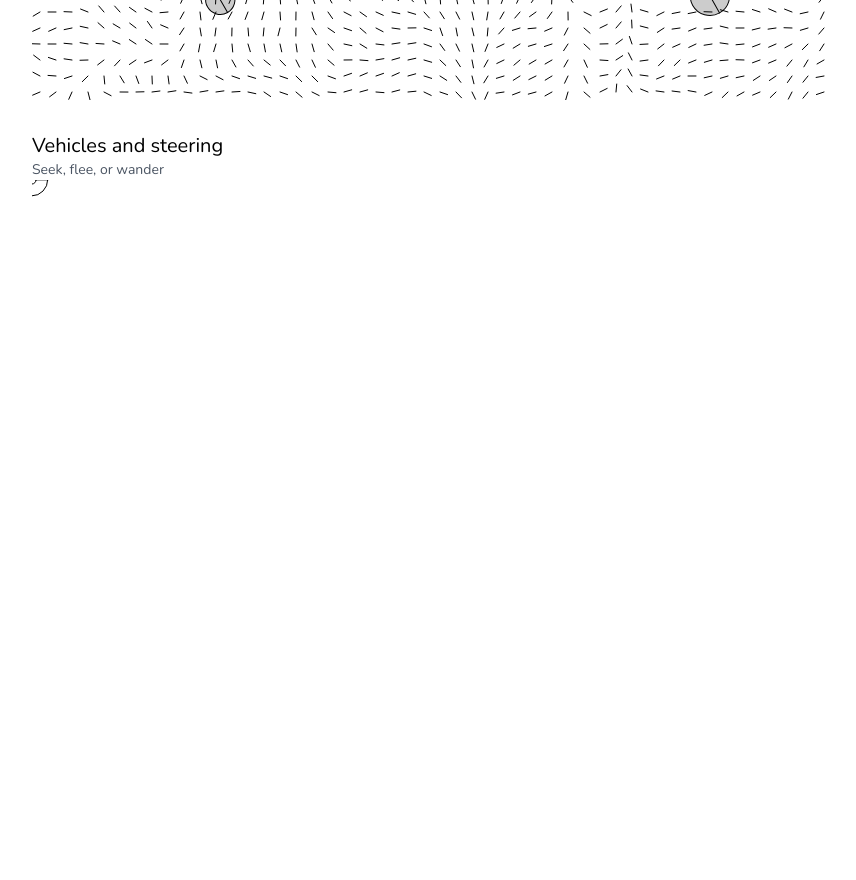
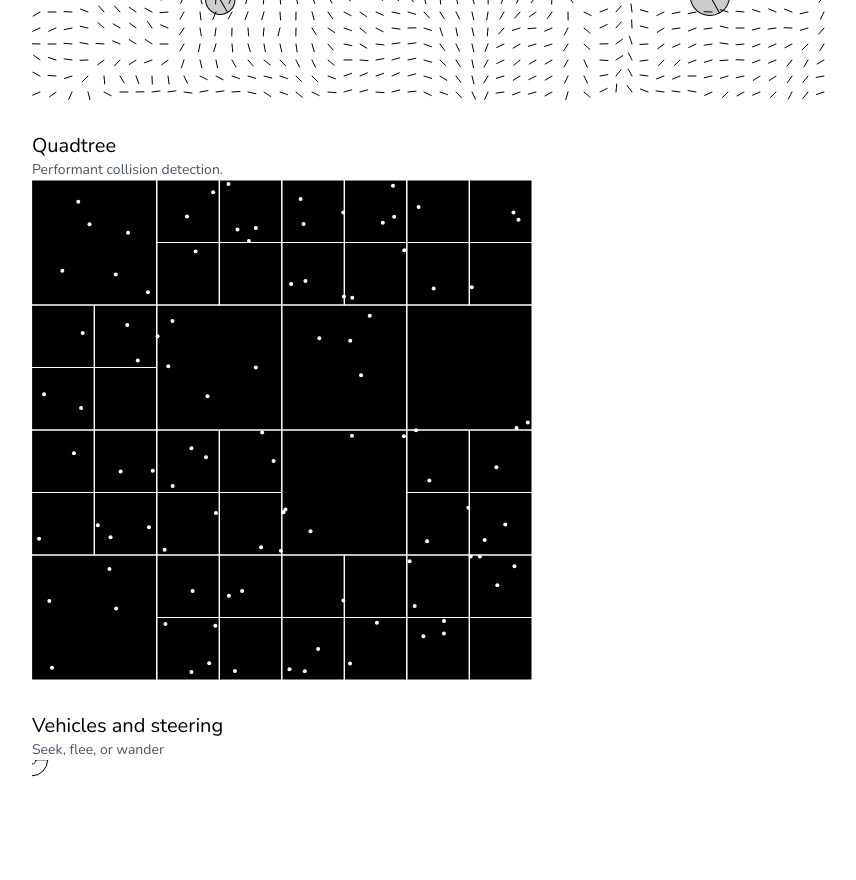
Before and after one commit to connorlindsey/nature-of-code, a website built with Vite: page exercises/05-autonomous-agents/index.html in a window 1280 px wide. Shown: the part 380-1260 px from the top of the page, without its empty margins (296-1152 px from the left). Before the commit the page ends 924 px from the top, so only its background shows below. Built offline with nearby package versions, Linux system fonts and the light colour scheme; what lil-gui would draw is missing.

Commit message:
quadtree pt 1

```diff
--- a/exercises/05-autonomous-agents/index.html
+++ b/exercises/05-autonomous-agents/index.html
@@ -21,6 +21,10 @@
       <h2 class="text-xl">Flow field</h2>
       <p class="subtitle">Following the flow.</p>
     </section>
+    <section id="quadtree">
+      <h2 class="text-xl">Quadtree</h2>
+      <p class="subtitle">Performant collision detection.</p>
+    </section>
     <section id="5.1">
       <h2 class="text-xl">Vehicles and steering</h2>
       <p class="subtitle">Seek, flee, or wander</p>
--- a/exercises/05-autonomous-agents/script.js
+++ b/exercises/05-autonomous-agents/script.js
@@ -312,3 +312,115 @@ new p5((p) => {
     }
   }
 })
+
+//
+// Quadtree
+//
+
+class Point {
+  constructor(x, y) {
+    this.x = x
+    this.y = y
+  }
+}
+
+class Rectangle {
+  constructor(x, y, w, h) {
+    this.x = x
+    this.y = y
+    this.w = w
+    this.h = h
+  }
+
+  contains(p) {
+    return p.x >= this.x - this.w && p.x < this.x + this.w && p.y >= this.y - this.h && p.y < this.y + this.h
+  }
+}
+
+class Quadtree {
+  constructor(p, boundary, capacity) {
+    this.p = p
+    this.boundary = boundary
+    this.capacity = capacity
+    this.points = []
+    this.divided = false
+  }
+
+  insert(point) {
+    if (!this.boundary.contains(point)) return false
+
+    if (this.points.length < this.capacity) {
+      this.points.push(point)
+    } else {
+      if (!this.divided) {
+        this.subdivide()
+      }
+
+      return this.ne.insert(point) || this.nw.insert(point) || this.se.insert(point) || this.sw.insert(point)
+    }
+  }
+
+  subdivide() {
+    // Create subdivisions
+    let x = this.boundary.x
+    let y = this.boundary.y
+    let w = this.boundary.w
+    let h = this.boundary.h
+    let ne = new Rectangle(x + w / 2, y - h / 2, w / 2, h / 2)
+    this.ne = new Quadtree(this.p, ne, this.capacity)
+    let nw = new Rectangle(x - w / 2, y - h / 2, w / 2, h / 2)
+    this.nw = new Quadtree(this.p, nw, this.capacity)
+    let se = new Rectangle(x + w / 2, y + h / 2, w / 2, h / 2)
+    this.se = new Quadtree(this.p, se, this.capacity)
+    let sw = new Rectangle(x - w / 2, y + h / 2, w / 2, h / 2)
+    this.sw = new Quadtree(this.p, sw, this.capacity)
+
+    // Mark as divided
+    this.divided = true
+  }
+
+  show() {
+    // Draw boundary
+    this.p.noFill()
+    this.p.stroke("white")
+    this.p.strokeWeight(1)
+
+    if (this.divided) {
+      this.ne.show()
+      this.nw.show()
+      this.se.show()
+      this.sw.show()
+    } else {
+      this.p.rectMode(this.p.CENTER)
+      this.p.rect(this.boundary.x, this.boundary.y, this.boundary.w * 2, this.boundary.h * 2)
+    }
+
+    // Draw points
+    for (const p of this.points) {
+      this.p.strokeWeight(4)
+      this.p.point(p.x, p.y)
+    }
+  }
+}
+
+new p5((p) => {
+  let qtree
+  p.setup = () => {
+    const canvas = p.createCanvas(500, 500)
+    canvas.parent("quadtree")
+
+    let boundary = new Rectangle(p.width / 2, p.height / 2, p.width / 2, p.height / 2)
+    qtree = new Quadtree(p, boundary, 4)
+
+    for (let i = 0; i < 100; i++) {
+      qtree.insert(new Point(p.random(p.width), p.random(p.height)))
+    }
+
+    console.log(qtree)
+  }
+
+  p.draw = () => {
+    p.background(0)
+    qtree?.show()
+  }
+})
```
